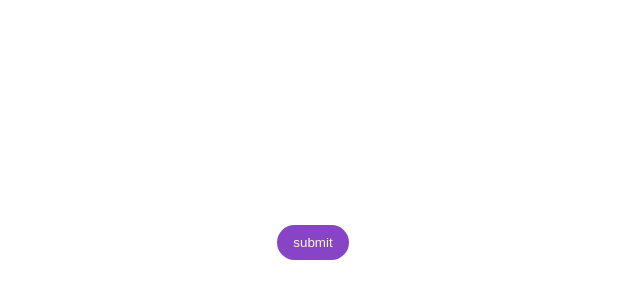
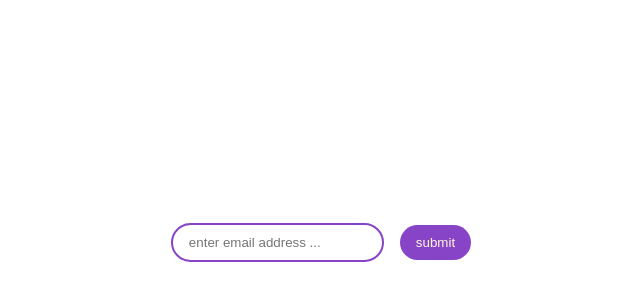
Before and after one commit to maeBoittiaux/email-sender, a React (Create React App) app: page / in a window 1280 px wide. Shown: the part 158-458 px from the top of the page, without its empty margins (327-967 px from the left). Built offline with nearby package versions, Linux system fonts and the light colour scheme.

Commit message:
Add input field

```diff
--- a/src/App.css
+++ b/src/App.css
@@ -11,10 +11,21 @@
     color: cornsilk;
     padding: 10px 16px;
     border: none;
-    border-radius: 20px;
+    border-radius: 30px;
     cursor: pointer;
 }
 
 .submit-button:hover {
     background-color: rgb(123, 56, 185);
 }
+
+.input-field {
+    padding: 10px 16px;
+    border: 2px solid rgb(136, 68, 199);
+    border-radius: 30px;
+    margin: 16px;
+}
+
+.input-field:hover {
+    border: 2px solid rgb(104, 40, 163);
+}
--- a/src/App.js
+++ b/src/App.js
@@ -4,6 +4,7 @@ import './App.css';
 function App() {
   return (
     <div className="App">
+      <input type='text' className='input-field' placeholder='enter email address ...'></input>
       <button className='submit-button'>submit</button>
     </div>
   );
```
